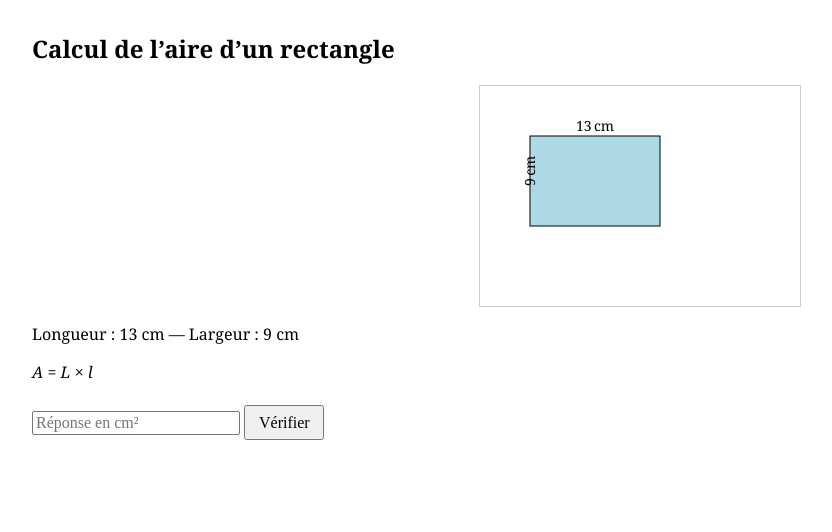
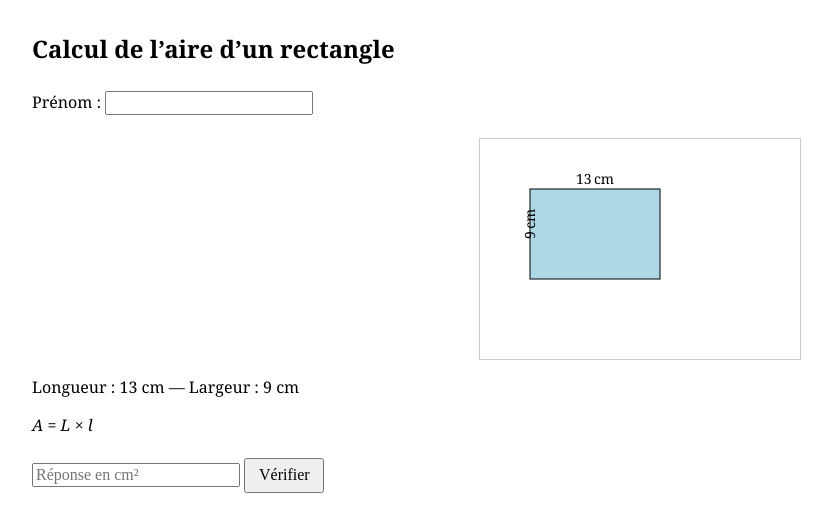
Before and after one commit to lesmathsdesbordesloire/exos-maths, a plain HTML site: page aire-rectangle.html in a window 1280 px wide. Shown: the whole page, without its empty margins (0-832 px from the left). Drawn offline with Linux system fonts and the light colour scheme.

Commit message:
Update aire-rectangle.html

```diff
--- a/aire-rectangle.html
+++ b/aire-rectangle.html
@@ -7,6 +7,10 @@
 </head>
 <body class="exercise latex-style">
   <h2>Calcul de l’aire d’un rectangle</h2>
+
+  <label for="prenom">Prénom :</label>
+  <input type="text" id="prenom"><br>
+
   <svg id="rectSVG" width="320" height="220">
     <rect id="rectShape" x="50" y="50" fill="#ADD8E6" stroke="#000"/>
     <text id="labelL" font-size="14" fill="#000" text-anchor="middle"></text>
```
